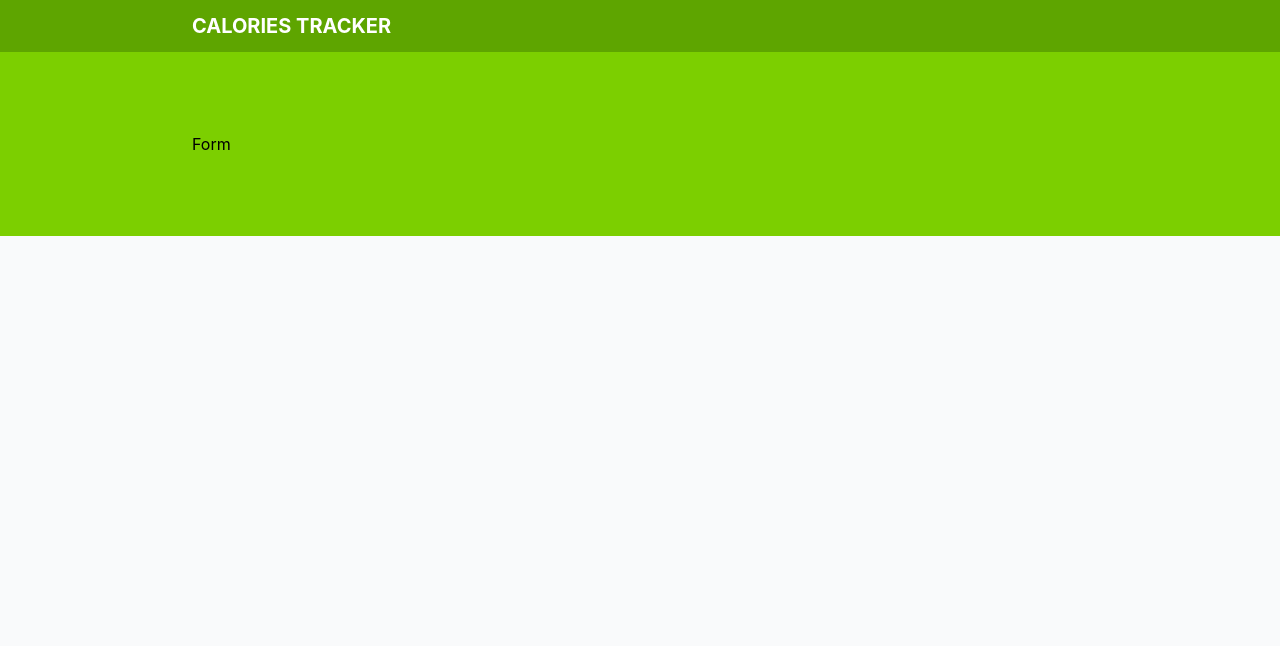
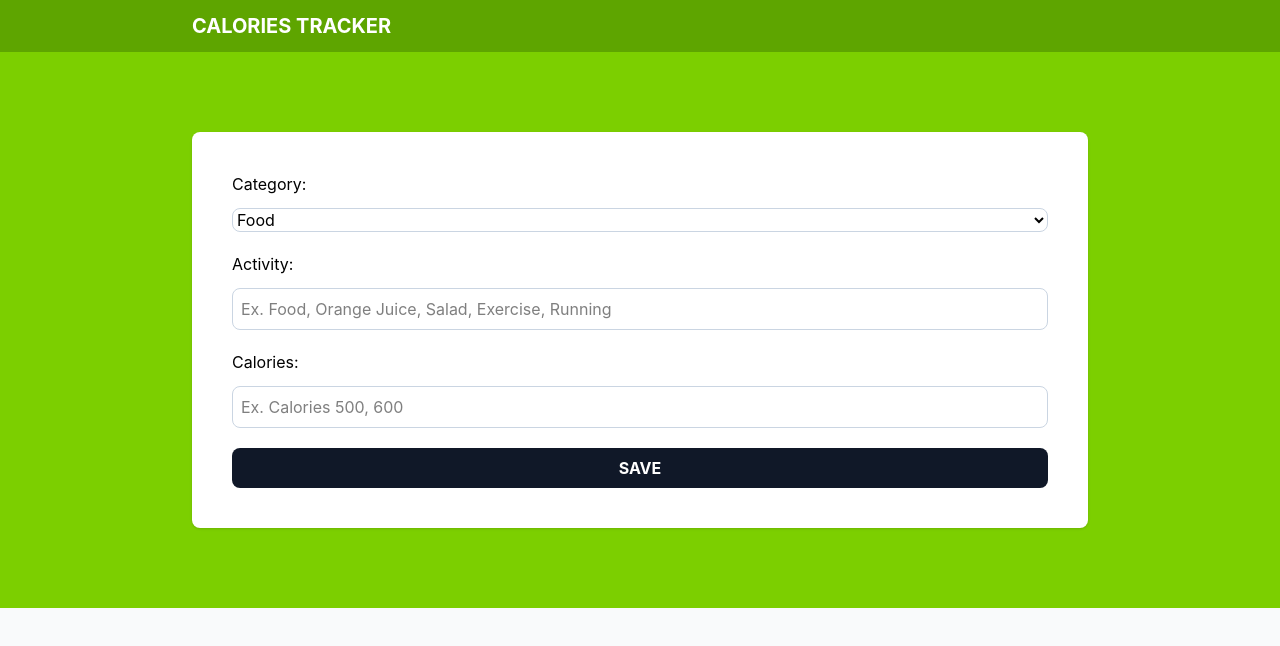
Before and after one commit to FerchoChainz/CaloriesTracker-React-Course, a React (Vite) app: page / in a window 1280 px wide. Shown: the top 646 px of the page. Built offline with nearby package versions, Linux system fonts and the light colour scheme.

Commit message:
Type created and the layout form created

```diff
--- a/src/components/Form.tsx
+++ b/src/components/Form.tsx
@@ -1,7 +1,53 @@
+import { categories } from "../data/categories";
+
 function Form() {
   return (
-    <div>Form</div>
-  )
+    <form className="space-y-5 bg-white shadow p-10 rounded-lg ">
+      <div className="grid grid-cols-1 gap-3">
+        <label htmlFor="category">Category:</label>
+        <select
+          className="border border-slate-300 rounded-lg w-full bg-white"
+          id="category"
+          name="category"
+        >
+            {categories.map((category)=> (
+                <option key={category.id} value={category.id}>
+                    {category.name}
+                </option>
+            ))}
+        </select>
+      </div>
+
+        <div className="grid grid-cols-1 gap-3">
+            <label htmlFor="activity">Activity:</label>
+            <input
+            type="text"
+            id="activity"
+            className="border border-slate-300 p-2 rounded-lg"
+            placeholder="Ex. Food, Orange Juice, Salad, Exercise, Running"
+             />
+        </div>
+
+        <div className="grid grid-cols-1 gap-3">
+            <label htmlFor="calories">Calories:</label>
+            <input
+            type="text"
+            id="calories"
+            className="border border-slate-300 p-2 rounded-lg"
+            placeholder="Ex. Calories 500, 600"
+             />
+        </div>
+
+        <input
+        type="submit"
+        name=""
+        id=""
+        className="bg-gray-900 w-full p-2 font-bold text-white uppercase cursor-pointer rounded-lg hover:bg-gray-700"
+        value="Save"
+        />
+
+    </form>
+  );
 }
 
-export default Form
+export default Form;
--- /dev/null
+++ b/src/data/categories.ts
@@ -0,0 +1,7 @@
+import type { Category } from "@/types";
+
+
+export const categories : Category[] = [
+    {id: 1, name: 'Food'},
+    {id: 2, name: 'Exercise'}
+]
--- /dev/null
+++ b/src/types/index.ts
@@ -0,0 +1,4 @@
+export type Category = {
+    id: number,
+    name: string
+}
```
